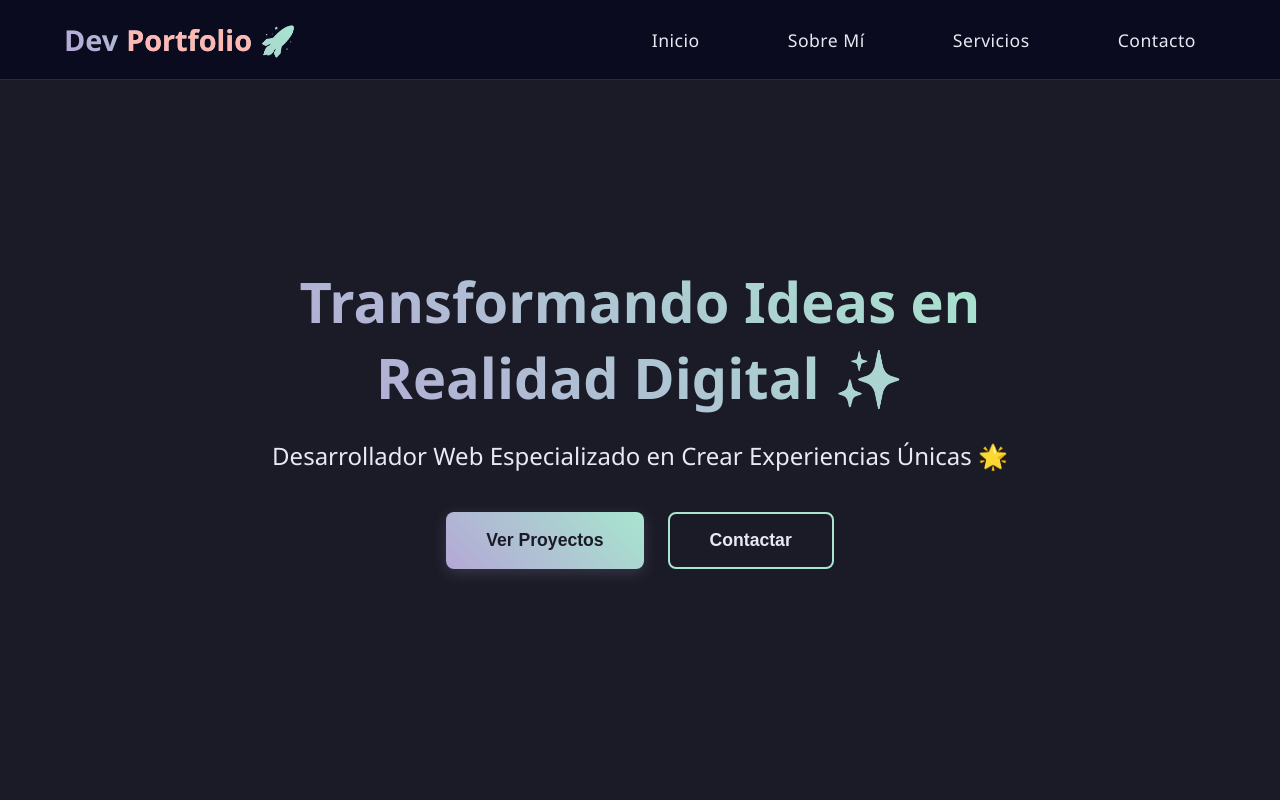
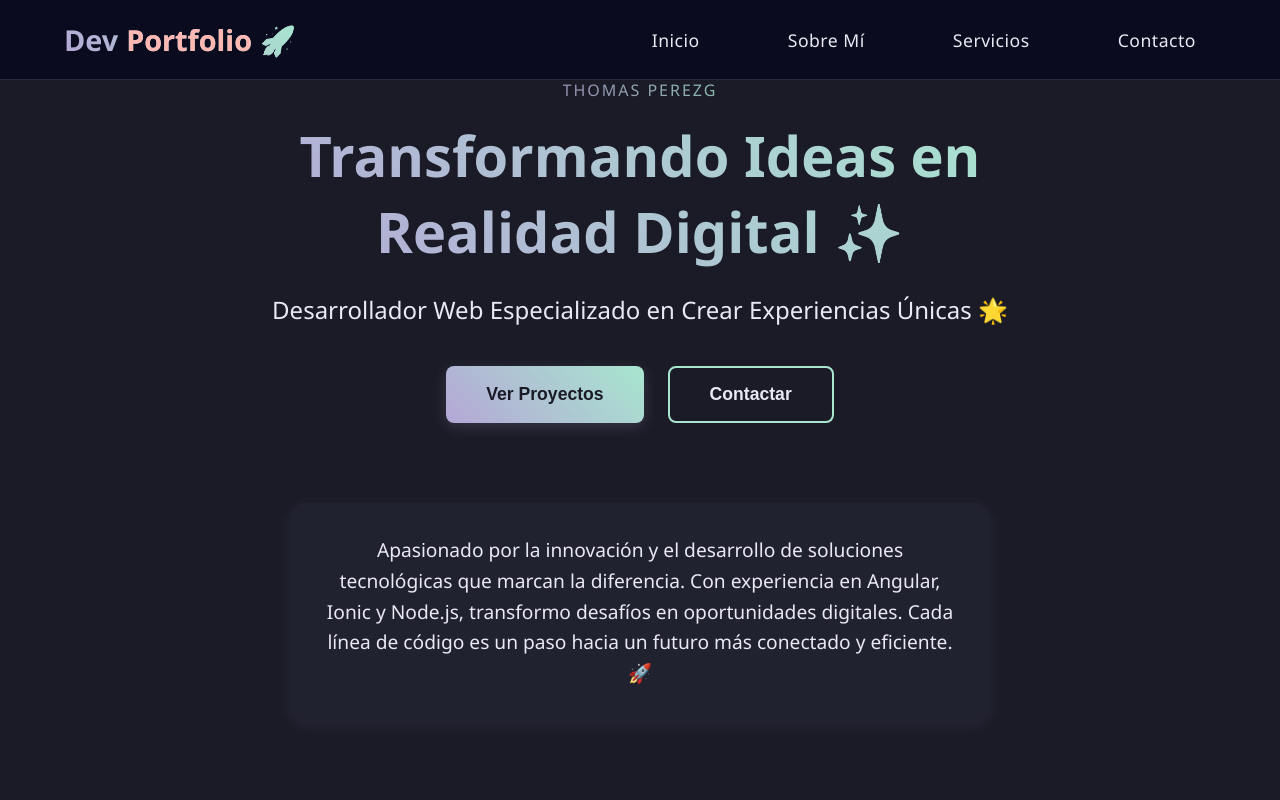
Before and after one commit to ThomasPeG/MiPortafolio, a website: page index.html in a window 1280 px wide. Shown: the top 800 px of the page. Drawn offline with Linux system fonts and the light colour scheme.

Commit message:
hero organizado

```diff
--- a/components/hero.html
+++ b/components/hero.html
@@ -1,5 +1,6 @@
 <section id="home" class="hero">
     <div class="hero-content">
+        <span class="author-tag">Thomas PerezG</span>
         <h1 class="animate-text">Transformando Ideas en Realidad Digital ✨</h1>
         <p class="animate-text-delay">Desarrollador Web Especializado en Crear Experiencias Únicas 🌟</p>
         <div class="cta-buttons">
@@ -7,6 +8,15 @@
             <button class="secondary-btn">Contactar</button>
         </div>
     </div>
+
+    <div class="hero-message-container">
+        <p class="hero-message animate-text-delay">
+            Apasionado por la innovación y el desarrollo de soluciones tecnológicas que marcan la diferencia.
+            Con experiencia en Angular, Ionic y Node.js, transformo desafíos en oportunidades digitales.
+            Cada línea de código es un paso hacia un futuro más conectado y eficiente. 🚀
+        </p>
+    </div>
+
     <div class="floating-elements">
         <div class="planet"></div>
         <div class="star"></div>
--- a/styles/components/hero.css
+++ b/styles/components/hero.css
@@ -1,19 +1,19 @@
 .hero {
     height: 100vh;
     display: flex;
-    align-items: flex-start;
+    flex-direction: column;
+    align-items: center;
     justify-content: center;
     position: relative;
     overflow: hidden;
-    padding-top: 80px; /* Reduced top padding */
+    padding: 0 2rem;
 }
 
 .hero-content {
     text-align: center;
     z-index: 1;
     max-width: 800px;
-    margin: 0 auto;
-    padding: 2rem;
+    margin-bottom: 2rem;
 }
 
 .hero-content h1 {
@@ -73,6 +73,27 @@
     transform: translateY(-3px);
 }
 
+.hero-message-container {
+    margin-top: 3rem;
+    width: 100%;
+    max-width: 800px;
+    display: flex;
+    justify-content: center;
+    z-index: 1;
+}
+
+.hero-message {
+    font-size: 1.2rem;
+    line-height: 1.6;
+    padding: 2rem;
+    border-radius: 15px;
+    background: rgba(180, 167, 214, 0.05);
+    backdrop-filter: blur(5px);
+    box-shadow: 0 4px 15px rgba(180, 167, 214, 0.1);
+    text-align: center;
+    max-width: 700px;
+}
+
 .floating-elements {
     position: absolute;
     width: 100%;
@@ -83,6 +104,7 @@
 }
 
 .planet {
+    position: absolute;
     width: 100px;
     height: 100px;
     right: 10%;
@@ -91,12 +113,14 @@
 }
 
 .star {
+    position: absolute;
     width: 4px;
     height: 4px;
     animation: twinkle 1.5s infinite ease-in-out;
 }
 
 .comet {
+    position: absolute;
     width: 2px;
     height: 10px;
     transform: rotate(45deg);
@@ -131,3 +155,17 @@
         flex-direction: column;
     }
 }
+
+.author-tag {
+    display: inline-block;
+    font-size: 1rem;
+    color: var(--secondary-color);
+    opacity: 0.8;
+    margin-bottom: 1rem;
+    letter-spacing: 2px;
+    font-weight: 500;
+    background: linear-gradient(45deg, var(--primary-color), var(--secondary-color));
+    -webkit-background-clip: text;
+    -webkit-text-fill-color: transparent;
+    text-transform: uppercase;
+}
```
